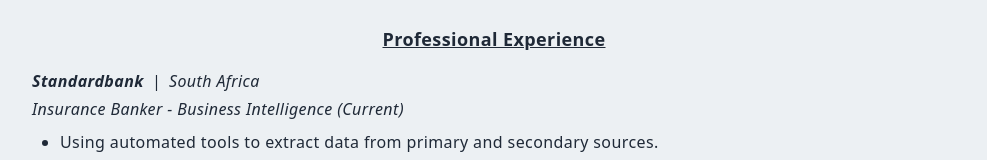
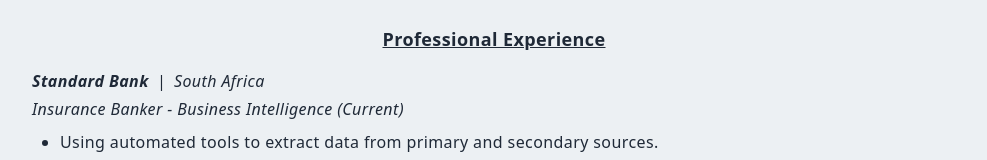
Before and after one commit to apfiwaho/my-site, a Next.js app: page /resume in a window 1280 px wide. Shown: the part 629-789 px from the top of the page, without its empty margins (146-1133 px from the left). Built offline with nearby package versions, Linux system fonts and the light colour scheme.

Commit message:
Fix name

```diff
--- a/pages/resume.js
+++ b/pages/resume.js
@@ -45,7 +45,7 @@
                     operations. Diverse analytical skills, team collaboration, and
                     relationship building. Consummate professional,
                     with solid interpersonal abilities and complex problem-solving skills.
-                    Effective and proven track record of critical thinking,  and optimizing efficiencies.
+                    Effective and proven track record of critical thinking, and optimizing efficiencies.
                 </p>
 
                 {/* Skills */}
@@ -75,7 +75,7 @@
                         Professional Experience
                     </h5>
                     <p className='italic'>
-                        <span className='font-bold'>Standardbank</span>
+                        <span className='font-bold'>Standard Bank</span>
                         <span className='px-2'>|</span>South Africa
                     </p>
                     <p className='py-1 italic'>Insurance Banker - Business Intelligence (Current)</p>
```
